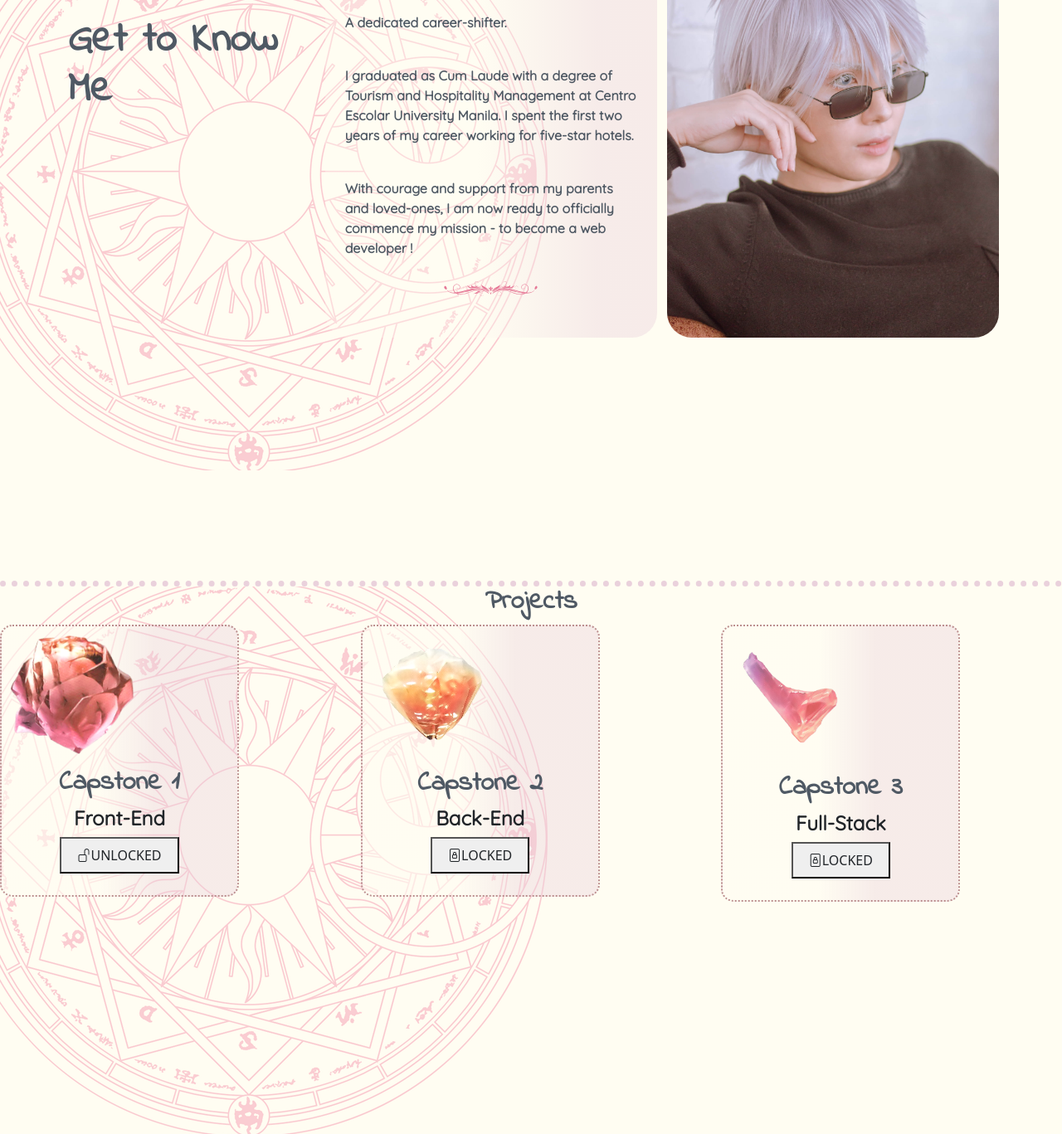
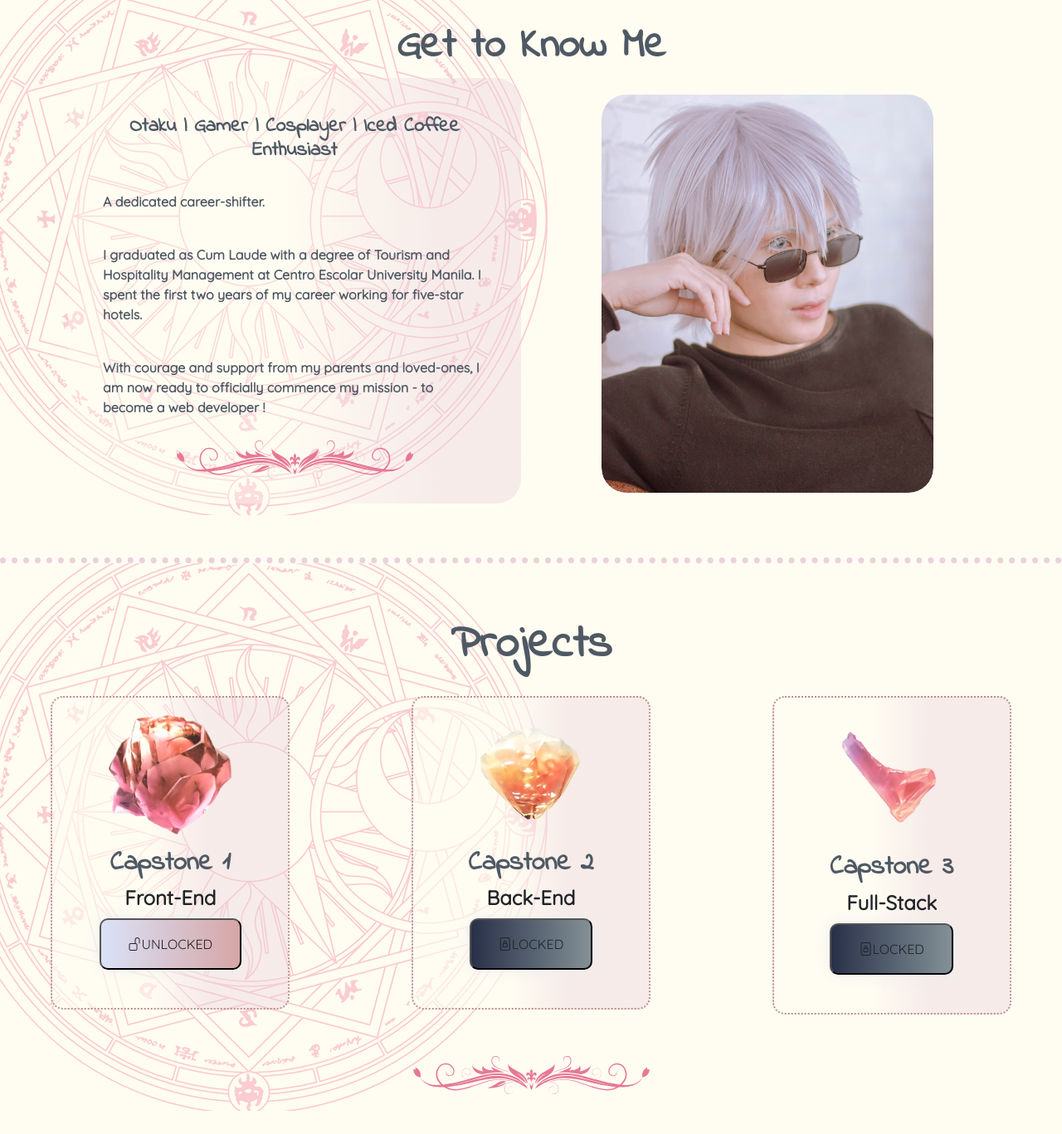
Before and after one commit to paradoxmage/Capstone-1, a plain HTML site: page index.html in a window 1280 px wide. Shown: the part 900-2267 px from the top of the page at 83% size. Drawn offline with nearby package versions, Linux system fonts and the light colour scheme; a web font is replaced by a local one.

Commit message:
csp 1 done

```diff
--- a/custom css/custom.css
+++ b/custom css/custom.css
@@ -64,13 +64,16 @@ header {
     color: white;
 } */
 
-section {
-    height: 100vh;
-    overflow: hidden;
+#about-me, #projects,#contact {
+    padding: 65px 0;
+    /* align-items: center;
+    justify-content: center; */
+    /* overflow: hidden; */
 }
 
 .carousel  {
     height: 100%;
+    overflow: hidden;
 }
 
 .carousel-inner {
@@ -113,22 +116,23 @@ section {
    background-repeat: no-repeat;
 }
 
-#about-me .container {
-    display: flex;
+#about-me .container{
 
 }
 
+
+
 #about-me h2 {
-    text-align: left;
-    margin-top: 10%;
+    text-align: center;
+
     font-weight: 600;
     font-family: 'Indie Flower', cursive;
     font-size: 50px;
     color: #4f5964;
 }
 
-#about-me img {
-    width: 30%;
+#about-me .wrapper img {
+    max-width: 285px;
     margin: 0 auto;
     display: block;
 }
@@ -142,12 +146,17 @@ section {
     border-radius: 30px;
     font-family: 'Indie Flower', cursive;
     color: #4f5964;
-    height : 500px;
-    width: 400px;
+
+    padding: 30px;
 }
 
-#about-me img{
-    border-radius: 30px;
+#about-me .custom-rie-knowme img{
+
+   max-width: 285px;
+   display: block;
+   margin: 0 auto;
+
+
 }
 
 #about-me h4 {
@@ -165,7 +174,15 @@ section {
 
 .custom-rie-carousel {
     height : 500px;
-    width: 400px;
+    max-width: 400px;
+    margin: 0 auto;
+    display: block;
+    border-radius: 30px;
+    padding-top: 20px;
+}
+
+.custom-rie-carousel .carousel-item img {
+    border-radius:30px;
 }
 
 
@@ -175,18 +192,31 @@ section {
     border-top: 7px dotted #ead1dc;
     background-repeat: no-repeat;
     text-align: center;
+
+}
+
+#projects h1 {
+    font-size: 56px;
+    padding-bottom: 20px;
+    font-family: 'Indie Flower', cursive;
+    color: #4f5964;
+    font-weight: 600;
 }
 
 #projects .card {
+    align-items: center;
+   max-width: 380px;
+   margin: 0 auto;
     border-radius: 15px;
     border: 2px dotted rosybrown;
-    padding: 10px;
+    padding: 20px;
+    margin-bottom: 50px;
     background: rgb(255,253,242);
     background: linear-gradient(90deg, rgba(255,253,242,0.6110819327731092) 41%, rgba(234,209,220,0.40379901960784315) 65%);
 }
 
 #projects img {
-    width: 150px;
+   max-width: 150px;
 
 }
 #projects h2 {
@@ -195,12 +225,70 @@ section {
     font-weight: 600;
 }
 
+
+
 #projects h4 {
     font-family: 'Quicksand', sans-serif;
     font-weight: 600;
 }
 
+#projects button {
+    font-family: 'Quicksand', sans-serif;
+    font-weight: 600;
+    color:bisque;
+}
+.unlocked{
+    background-image: linear-gradient(to right, #DAE2F8 0%, #D6A4A4  51%, #DAE2F8  100%);
 
+
+}
+
+ .unlocked {
+    margin: 10px;
+    padding: 10px 20px;
+    text-align: center;
+    text-transform: uppercase;
+    transition: 0.5s;
+    background-size: 200% auto;
+    color: white;
+    font-weight: 600;
+    box-shadow: 0 0 20px #eee;
+    border-radius: 10px;
+    display: block;
+}
+
+.unlocked:hover{
+    background-position: right center;
+    color: white;
+    text-decoration: none;
+}
+
+.locked {background-image: linear-gradient(to right, #283048 0%, #859398  51%, #283048  100%)}
+.locked{
+   margin: 10px;
+   padding: 10px 20px;
+   text-align: center;
+   text-transform: uppercase;
+   transition: 0.5s;
+   background-size: 200% auto;
+   color: white;
+   box-shadow: 0 0 20px #eee;
+   border-radius: 10px;
+   display: block;
+ }
+
+ .locked:hover {
+   background-position: right center; /* change the direction of the change here */
+   color: #fff;
+   text-decoration: none;
+ }
+
+
+#projects .projects-border img {
+    margin: 0 auto;
+    display: block;
+    max-width: 285px;
+}
 
 /* #projects.card {
  overflow:hidden;
@@ -216,6 +304,9 @@ section {
     background-repeat: no-repeat;
 }
 
+#contact .container {
+    max-width: 1200px;
+}
 
 #contact h2 {
     font-family: 'Indie Flower', cursive;
@@ -223,6 +314,8 @@ section {
     color:    #4f5964;
     font-size: 50px;
     text-align: center;
+    padding-bottom: 20px;
+    font-size: 56px;
 }
 
 
@@ -248,6 +341,7 @@ section {
     font-weight: 600;
     color:    #4f5964;
     font-size: 17.5px;
+    margin: 0 auto;
 }
 
 #contact label {
@@ -260,6 +354,7 @@ section {
     margin: 10px;
     border: 2px dotted rosybrown;
     padding: 20px;
+    margin: 0 auto 50px;
     background: rgb(255,253,242);
     background: linear-gradient(90deg, rgba(255,253,242,0.3477766106442577) 46%, rgba(234,209,220,0.40379901960784315) 82%);
 }
@@ -307,12 +402,18 @@ section {
 }
 
  #contact form button:hover {
-    background-position: right center; /* change the direction of the change here */
+    background-position: right center;
     color: #4f5964;
     text-decoration: none;
 }
 
-
+.mapouter {
+    max-width: 450px;
+    margin: 0 auto;
+}
+.mapouter iframe {
+    width: 100%;
+}
 
 
 footer {
@@ -320,7 +421,8 @@ footer {
     box-shadow: -1px 11px 44px -35px rgba(0,0,0,0.69);
     -webkit-box-shadow: -1px 11px 44px -35px rgba(0,0,0,0.69);
     -moz-box-shadow: -1px 11px 44px -35px rgba(0,0,0,0.69);
-    padding: 5px;
+    padding: 50px 0;
+
     text-align: center;
     color:    #4f5964;
 }
@@ -329,6 +431,7 @@ footer {
 footer h1 {
     font-family: 'Indie Flower', cursive;
     font-weight: 600;
+    font-size: 50px;
 }
 
 footer h1:hover {
--- a/index.html
+++ b/index.html
@@ -64,7 +64,7 @@
                     </div>
 
                     <div class="carousel-caption d-none d-md-block ">
-                        <h1 custom-rie-caption > Hello there!</h1>
+                        <h1 custom-rie-caption> Hello there!</h1>
                         <h2>I'm Rie, a future web developer.</h2>
                     </div>
                 </div>
@@ -78,7 +78,9 @@
                 <h2>Get to Know Me</h2>
 
                 <div class="row">
-                    <div class="col-md-6 custom-rie-knowme">
+                    <div class="col-sm-12 col-md-12 col-lg-6 ">
+
+                        <div class="custom-rie-knowme">
                             <h4>
                                 Otaku | Gamer | Cosplayer | Iced Coffee Enthusiast
                             </h4>
@@ -89,31 +91,31 @@
                             </p>
 
                             <p>
-                         I graduated as Cum Laude with a degree of Tourism and Hospitality Management at Centro Escolar University Manila. I spent the first two years of my career working for five-star hotels.
+                                I graduated as Cum Laude with a degree of Tourism and Hospitality Management at Centro
+                                Escolar University Manila. I spent the first two years of my career working for
+                                five-star
+                                hotels.
                             </p>
 
                             <p>
-                           With courage and support from my parents and loved-ones, I am now ready to officially commence my mission - to become a web developer !
+                                With courage and support from my parents and loved-ones, I am now ready to officially
+                                commence my mission - to become a web developer !
                             </p>
 
                             <img src="./assets/download (3).svg" alt="">
-
+                        </div>
                     </div>
 
-                    <div class="col-md-6">
+                    <div class="col-sm-12 col-md-12 col-lg-6">
                         <div id="carouselExampleSlidesOnly" class="carousel" data-bs-ride="carousel">
                             <div class="carousel-inner custom-rie-carousel">
                                 <div class="carousel-item active">
-                                <img src="./assets/RNI-Films-IMG-5C6FD591-3331-4088-B092-34D404E56921.JPG" class="d-block w-100" alt="...">
+                                    <img src="./assets/RNI-Films-IMG-5C6FD591-3331-4088-B092-34D404E56921.JPG"
+                                        class="d-block w-100" alt="...">
                                 </div>
                                 <div class="carousel-item">
-                                <img src="./assets/243232267_2026308850840625_8118358838193081406_n.jpg" class="d-block w-100" alt="...">
-                              </div>
-                              <div class="carousel-item">
-                                <img src="./assets/123799069_10157955312937055_2279289767808889538_n.jpg" class="d-block w-100" alt="...">
-                              </div>
-                              <div class="carousel-item">
-                                <img src="./assets/Rie-TifaBride-9885.jpg" class="d-block w-100" alt="...">
+                                    <img src="./assets/243232267_2026308850840625_8118358838193081406_n.jpg"
+                                        class="d-block w-100" alt="...">
                                 </div>
                             </div>
                         </div>
@@ -126,53 +128,61 @@
         </section>
 
         <section id="projects">
-            <h2>Projects</h2>
+            <h1>Projects</h1>
 
             <div class="row">
-                <div class="col-md-4">
+                <div class="col-sm-12 col-md-12 col-lg-4">
                     <div class="card" style="width: 18rem;">
                         <img src="./custom css/light.png" class="card-img-top" alt="...">
                         <div class="card-body">
                             <h2 class="card-title">Capstone 1</h2>
                             <H4 class="card-text">Front-End</H4>
-                          <button><a href="#" class="btn"><i class="bi bi-unlock"></i>UNLOCKED</a></button>
+                            <button class="unlocked"><a href="#" class="btn"><i
+                                        class="bi bi-unlock"></i>UNLOCKED</a></button>
 
                         </div>
                     </div>
                 </div>
-                <div class="col-md-4">
+                <div class="col-sm-12 col-md-12 col-lg-4">
                     <div class="card" style="width: 18rem;">
                         <img src="./custom css/Crystarium_Crystal_Vanille.png" class="card-img-top" alt="...">
                         <div class="card-body">
                             <h2 class="card-title">Capstone 2</h2>
                             <H4 class="card-text">Back-End</h4>
-                          <button><a href="#" class="btn"> <i class="bi bi-file-lock"></i>LOCKED</a></button>
+                            <button class="locked"><a href="#" class="btn"> <i
+                                        class="bi bi-file-lock"></i>LOCKED</a></button>
                         </div>
                     </div>
                 </div>
-                <div class="col-md-4">
+                <div class="col-sm-12 col-md-12 col-lg-4">
                     <div class="card" style="width: 18rem;">
                         <img src="./assets/Crystarium_Crystal_Fang.png" class="card-img-top" alt="...">
                         <div class="card-body">
                             <h2 class="card-title">Capstone 3</h2>
                             <H4 class="card-text">Full-Stack</H4>
-                          <button><a href="#" class="btn"> <i class="bi bi-file-lock"></i>LOCKED</a></button>
-                        </div>
+                            <button class="locked"><a href="#" class="btn"> <i class="bi bi-file-lock"></i>LOCKED</a></button>
                         </div>
                     </div>
                 </div>
 
 
-            <div class=""></div>
+            </div>
+            <div class="projects-border">
+                <img src="./assets/download (3).svg" alt="">
+            </div>
+
+
+
         </section>
 
         <section id="contact">
 
+            <div class="container">
+
                 <h2>Contact Me</h2>
-
                 <div class="row">
 
-                <div class="col-md-6 custom-rie-form">
+                    <div class="col-sm-12 col-md-12 col-lg-6 ">
 
 
                         <form>
@@ -188,24 +198,34 @@
 
                             <div class="mb-3">
                                 <label for="exampleInputtext1" class="form-label"></label>
-                            <input type="text" placeholder="Contact Number" class="form-control" id="exampleInputNumber1">
+                                <input type="text" placeholder="Contact Number" class="form-control"
+                                    id="exampleInputNumber1">
                             </div>
 
                             <div class="mb-3">
                                 <label for="exampleInputTextarea1" class="form-label"></label>
-                            <input type="textarea" placeholder="Message" class="form-control" id="exampleInputTextarea1">
+                                <textarea id="exampleInputTextarea1" placeholder="Message"
+                                    class="form-control"></textarea>
+
                             </div>
 
                             <button type="submit" class="btn"> <i class="bi bi-bookmark-heart"></i>Submit</button>
                         </form>
                     </div>
-                <div class="col-md-6">
-                    <div class="mapouter"><div class="gmap_canvas"><iframe width="600" height="500" id="gmap_canvas" src="https://maps.google.com/maps?q=san%20pablo&t=&z=13&ie=UTF8&iwloc=&output=embed" frameborder="0" scrolling="no" marginheight="0" marginwidth="0"></iframe><a href="https://2piratebay.org">pirate bay</a><br><style>.mapouter{position:relative;text-align:right;height:500px;width:600px;}</style><a href="https://www.embedgooglemap.net">google iframe</a><style>.gmap_canvas {overflow:hidden;background:none!important;height:500px;width:600px;}</style></div></div>
+                    <div class="col-sm-12 col-md-12 col-lg-6">
+                        <div class="mapouter">
+                            <div class="gmap_canvas"><iframe width="450" height="450" id="gmap_canvas"
+                                    src="https://maps.google.com/maps?q=san%20pablo&t=&z=13&ie=UTF8&iwloc=&output=embed"
+                                    frameborder="0" scrolling="no" marginheight="0" marginwidth="0"></iframe><a
+                                    href=""></a><br>
+
+                            </div>
+                        </div>
                     </div>
 
 
                 </div>
-
+            </div>
         </section>
 
 
@@ -218,9 +238,11 @@
         <ul>
 
 
-            <li>  <a href="https://www.linkedin.com/in/jessiezamora/" target="_blank"> <i class="bi bi-linkedin"></i>LinkedIn</a></li>
-            <li>  <a href="https://github.com/paradoxmage" target="_blank"> <i class="bi bi-github"></i>Github</a></li>
-            <li>  <a href="https://gitlab.com/jessiezamora08" target="_blank"> <i class="bi bi-gem"></i></i>GitLab</a></li>
+            <li> <a href="https://www.linkedin.com/in/jessiezamora/" target="_blank"> <i
+                        class="bi bi-linkedin"></i>LinkedIn</a></li>
+            <li> <a href="https://github.com/paradoxmage" target="_blank"> <i class="bi bi-github"></i>Github</a></li>
+            <li> <a href="https://gitlab.com/jessiezamora08" target="_blank"> <i class="bi bi-gem"></i></i>GitLab</a>
+            </li>
         </ul>
 
         <p>Copyright 2021. All Rights Reserved</p>
@@ -230,8 +252,8 @@
     <script src="./javascript bootstrap/bootstrap.min.js"></script>
 
     <script>
-        document.addEventListener("DOMContentLoaded", function(){
-            window.addEventListener('scroll', function() {
+        document.addEventListener("DOMContentLoaded", function () {
+            window.addEventListener('scroll', function () {
                 if (window.scrollY > 400) {
                     document.querySelector('.navbar').classList.add('scrolled');
                 } else {
```
Also changed, not shown: assets/1630672248457.jpg (added). Lines whose indentation alone changed are shown as unchanged.
